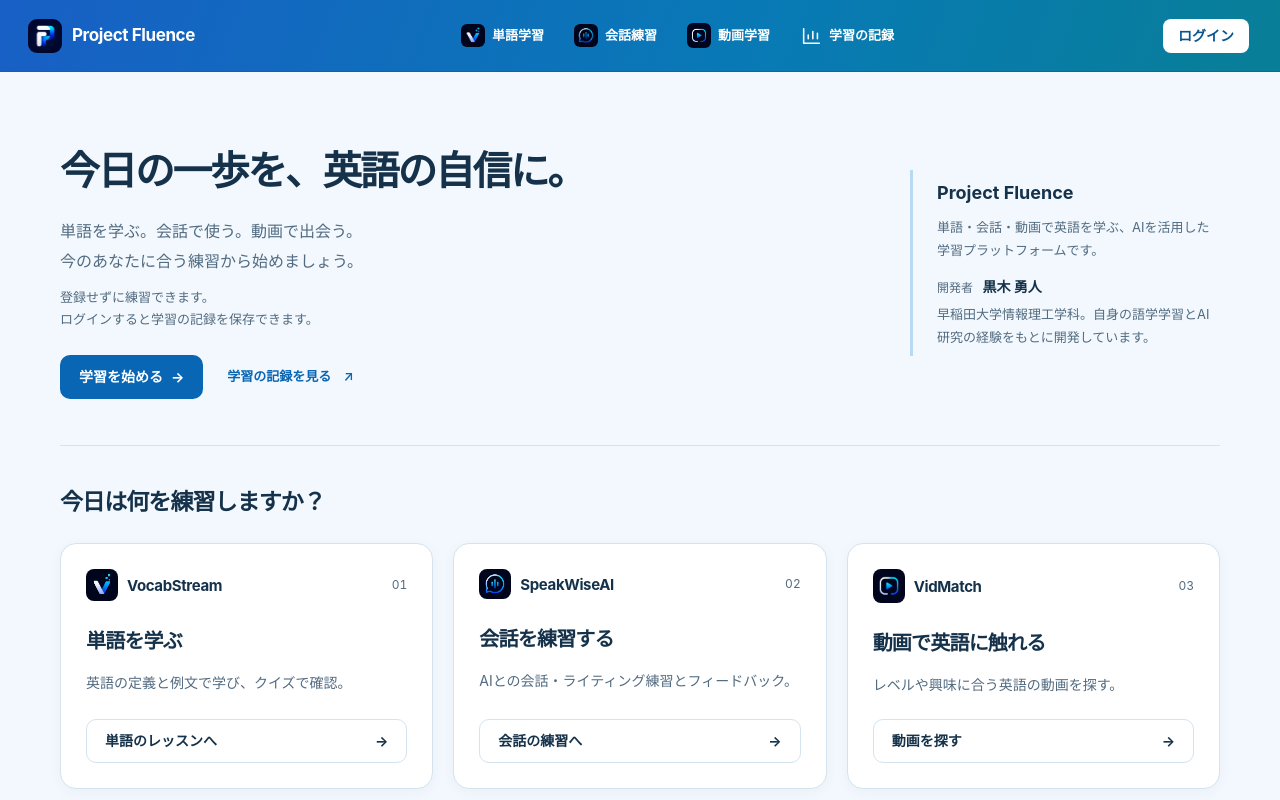
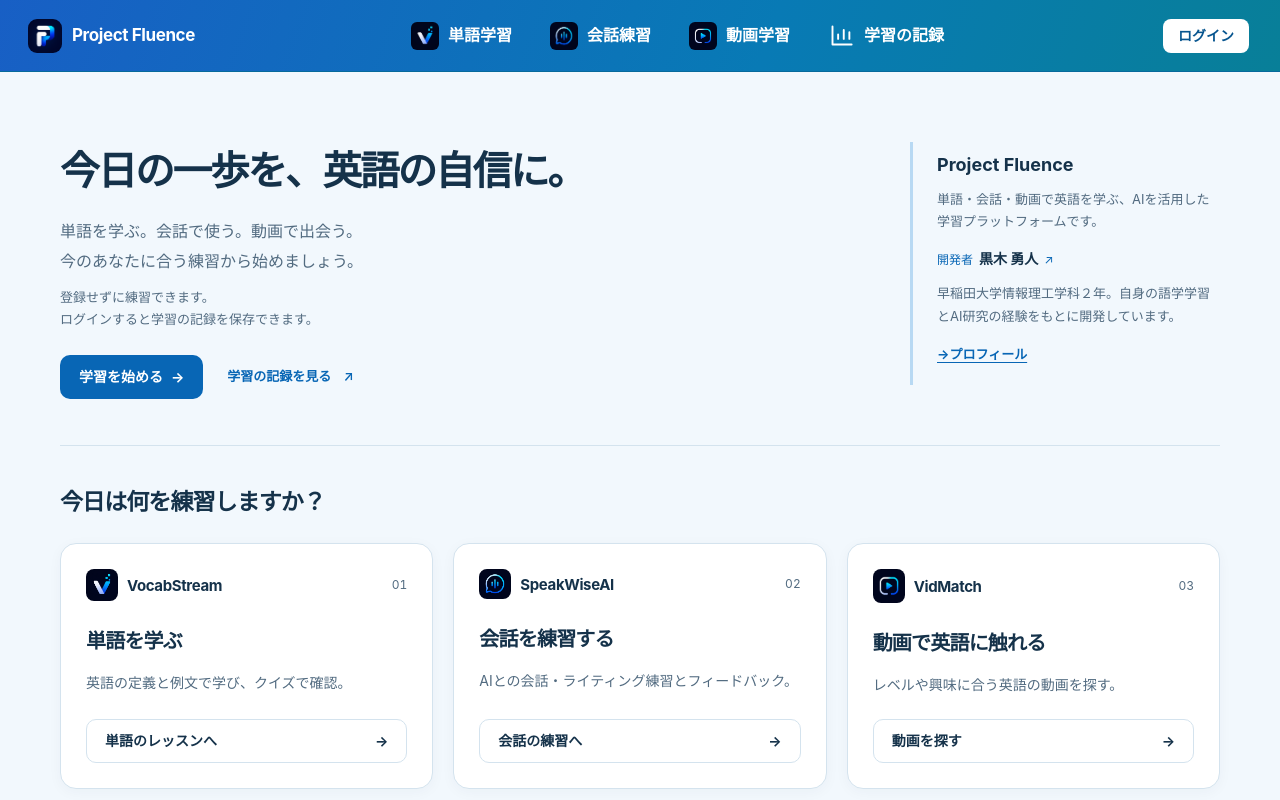
Before and after one commit to dronerd/projectfluence, a Next.js app: page / in a window 1280 px wide. Shown: the top 800 px of the page. Built offline with nearby package versions, Linux system fonts and the light colour scheme; no server answers.

Commit message:
Update homepage profile and desktop navigation

```diff
--- a/app/globals.css
+++ b/app/globals.css
@@ -85,6 +85,13 @@ img, svg { flex-shrink: 0; }
 .pf-modal::backdrop { background: rgb(13 22 43 / 48%); }
 .pf-footer { display: flex; flex-wrap: wrap; justify-content: space-between; align-items: center; gap: 16px; padding: 26px 0; margin-top: 36px; border-top: 1px solid var(--pf-border); color: var(--pf-muted); font-size: 12px; }
 .pf-footer a { min-height: 44px; display: inline-flex; align-items: center; text-decoration: underline; text-underline-offset: 3px; }
+@media (min-width: 1100px) {
+  .pf-nav { gap: 10px; }
+  .pf-nav a { font-size: 16px; }
+  .pf-nav-label { gap: 9px; padding: 7px 10px; }
+  .pf-nav-logo { width: 28px; height: 28px; }
+  .pf-nav svg { width: 27px; height: 27px; }
+}
 @media (min-width: 900px) and (max-width: 1099px) {
   :root { --pf-header-height: 64px; }
   .pf-header-inner { padding-inline: 20px; gap: 16px; }
--- a/app/home.css
+++ b/app/home.css
@@ -10,7 +10,10 @@
 .home-project-intro h2 { font-size: 18px; font-weight: 700; margin: 0 0 8px; }
 .home-project-intro p { font-size: 13px; color: var(--pf-muted); line-height: 1.75; }
 .home-project-intro .home-project-author { margin-top: 14px; margin-bottom: 3px; font-size: 12px; }
-.home-project-author strong { color: var(--pf-text); font-size: 14px; font-weight: 650; margin-left: 6px; }
+.home-project-author a { display: inline-flex; align-items: baseline; gap: 6px; min-height: 32px; color: var(--pf-primary); text-decoration: none; }
+.home-project-author a:hover, .home-project-author a:focus-visible { text-decoration: underline; text-underline-offset: 3px; }
+.home-project-author strong { color: var(--pf-text); font-size: 14px; font-weight: 650; }
+.home-profile-link { display: inline-flex; align-items: center; min-height: 44px; margin-top: 5px; color: var(--pf-primary); font-size: 13px; font-weight: 650; text-decoration: underline; text-underline-offset: 3px; }
 .home-section-heading { display: flex; justify-content: space-between; gap: 16px; align-items: end; margin-bottom: 22px; }
 .home-section-heading h2 { font-size: 23px; font-weight: 700; letter-spacing: -.04em; margin-top: 6px; }
 .home-practice { border-top: 1px solid var(--pf-border); padding-top: 32px; }
@@ -44,9 +47,14 @@
 .home-developer-heading h2 { display: flex; align-items: baseline; flex-wrap: wrap; gap: 8px 14px; font-size: 22px; margin: 4px 0; }
 .home-developer-heading h2 span { font-size: 13px; font-weight: 500; color: var(--pf-muted); }
 .home-developer-heading > p:last-child { font-size: 13px; }
+.home-developer-heading .pf-eyebrow a { color: var(--pf-primary); text-decoration: underline; text-underline-offset: 3px; }
 .home-profile-grid { display: grid; grid-template-columns: repeat(2, minmax(0,1fr)); gap: 32px; margin-top: 22px; }
-.home-about-links { display: flex; gap: 18px; flex-wrap: wrap; margin-top: 12px; }
-.home-about-links a { display: inline-flex; align-items: center; min-height: 44px; color: var(--pf-primary); text-decoration: underline; }
+.home-profile-university { grid-column: 1 / -1; }
+.home-inline-link { color: var(--pf-primary); text-decoration: underline; text-decoration-thickness: 1px; text-underline-offset: 3px; }
+.home-about-links { display: flex; gap: 10px; flex-wrap: wrap; margin-top: 24px; }
+.home-about-links a { display: inline-flex; align-items: center; gap: 7px; min-height: 44px; padding: 6px 12px; border: 1px solid var(--pf-primary-border); border-radius: 9px; color: var(--pf-primary); font-weight: 650; text-decoration: none; }
+.home-about-links a:hover { background: var(--pf-primary-soft); }
+.home-about-links svg { width: 18px; height: 18px; flex: none; }
 .home-mobile-break { display: none; }
 @media (max-width: 1000px) { .home-intro { gap: 32px; grid-template-columns: minmax(0,1fr) 260px; } .home-practice-card { padding: 20px; } .home-practice-grid { gap: 14px; } .home-practice-card h3 { font-size: 18px; } }
 @media (max-width: 759px) {
@@ -73,5 +81,6 @@
   .home-about-content { padding-top: 12px; }
   .home-developer { margin-top: 20px; padding-top: 20px; }
   .home-profile-grid { grid-template-columns: 1fr; gap: 20px; margin-top: 18px; }
+  .home-profile-university { grid-column: auto; }
 }
 @media (max-width: 420px) { .home-mobile-break { display: inline; } .home-intro h1 { font-size: 27px; } .home-intro-actions { gap: 8px 16px; } }
--- a/app/page.tsx
+++ b/app/page.tsx
@@ -24,8 +24,9 @@ export default function HomePage() {
         <aside className="home-project-intro" aria-labelledby="home-project-title">
           <h2 id="home-project-title">Project Fluence</h2>
           <p>単語・会話・動画で英語を学ぶ、AIを活用した学習プラットフォームです。</p>
-          <p className="home-project-author">開発者 <strong>黒木 勇人</strong></p>
-          <p>早稲田大学情報理工学科。自身の語学学習とAI研究の経験をもとに開発しています。</p>
+          <p className="home-project-author"><a href="https://yutokuroki.vercel.app/ja" target="_blank" rel="noopener noreferrer">開発者 <strong>黒木 勇人</strong><span aria-hidden="true">↗</span></a></p>
+          <p>早稲田大学情報理工学科２年。自身の語学学習とAI研究の経験をもとに開発しています。</p>
+          <a className="home-profile-link" href="https://yutokuroki.vercel.app/ja" target="_blank" rel="noopener noreferrer">→プロフィール<span className="sr-only">（新しいタブで開く）</span></a>
         </aside>
       </section>
       <section id="apps" aria-labelledby="practice-title" className="home-practice">
@@ -50,24 +51,32 @@ export default function HomePage() {
             </section>
             <section className="home-developer" aria-labelledby="home-developer-title">
               <header className="home-developer-heading">
-                <p className="pf-eyebrow">開発者</p>
+                <p className="pf-eyebrow"><a href="https://yutokuroki.vercel.app/ja" target="_blank" rel="noopener noreferrer">開発者 ↗</a></p>
                 <h2 id="home-developer-title">黒木 勇人 <span lang="en">Yuto Kuroki</span></h2>
-                <p>早稲田大学情報理工学科 · ISEF 2025日本代表</p>
+                <p>早稲田大学情報理工学科２年</p>
               </header>
-              <p>Project Fluenceを立ち上げ、英語学習アプリの開発と、noteでの学習方法の発信に取り組んでいます。</p>
               <div className="home-profile-grid">
                 <section aria-labelledby="home-language-title">
                   <h3 id="home-language-title">語学学習と発信</h3>
-                  <p>14歳で英検1級に上位1％で合格。TOEFL iBT 116/120、TOEIC 990/990を取得し、ケンブリッジ英検C2 Proficiencyではリーディング・リスニング満点で合格しました。</p>
-                  <p>ドイツ語はGoethe-Zertifikat C2の読む・聞く・話す技能と、C1の書く技能を取得。ゲーテ・インスティトゥート学生新聞の編集にも携わりました。</p>
+                  <p>14歳で英検1級に上位1％の成績で合格。TOEFL iBT 116/120、TOEIC 990/990を取得し、ケンブリッジ英検C2 Proficiencyではリーディング・リスニング満点で合格しました。</p>
+                  <p>高校からドイツ語を学び、現在はGoethe-Zertifikat C2の読む・聞く・話す技能と、C1の書く技能を取得し、ネイティブに近い高度なドイツ語力を身につけています。</p>
+                  <p>外国語の習得を通して世界に挑戦する人を日本から増やすため、英語学習プラットフォームProject Fluenceの開発や、<a className="home-inline-link" href="https://note.com/yutokuroki" target="_blank" rel="noopener noreferrer">note<span className="sr-only">（新しいタブで開く）</span></a>での学習方法の発信に取り組んでいます。</p>
                 </section>
                 <section aria-labelledby="home-research-title">
                   <h3 id="home-research-title">AI研究と国際経験</h3>
-                  <p>Nakatani RIESプログラムを通じ、ジョージア工科大学EPIC Labでロボット外骨格向けの深層学習を研究しています。</p>
-                  <p>楽天AI for Businessのインターンでは、英語を主言語とするチームで、AIエージェントの安全性研究と評価実験に取り組みました。</p>
+                  <p>高校時代からAI分野の研究に取り組んでいます。高校３年時には、ドローン配送の最適化アルゴリズムに関する研究でJSEC2025のソニー賞を受賞し、国際学生科学技術フェア（ISEF2025）に日本代表として出場しました。また、<a className="home-inline-link" href="https://www.mext.go.jp/b_menu/houdou/2025/1416581_00001.htm" target="_blank" rel="noopener noreferrer">文部科学大臣特別賞<span className="sr-only">（新しいタブで開く）</span></a>を受賞しました。</p>
+                  <p>大学１年時にはRakuten AI for Businessでインターンを行い、2026年夏には中谷財団の奨学生として、ジョージア工科大学で脳卒中患者の歩行を支援する深層学習モデルを研究しました。現在は機械学習、RAG、Biomedical Knowledge Graph、ヘルスケアへの応用などに興味を持っています。</p>
+                </section>
+                <section className="home-profile-university" aria-labelledby="home-university-title">
+                  <h3 id="home-university-title">大学</h3>
+                  <p>早稲田大学情報理工学科２年です。早稲田大学基幹理工学部の２〜４年生の中から、学業成績が特に優秀な６人に贈られる大隈記念奨学金を受給しています。</p>
                 </section>
               </div>
-              <div className="home-about-links"><a href="https://yutokuroki.vercel.app/ja" target="_blank" rel="noopener noreferrer">詳しいプロフィール ↗</a><a href="https://www.linkedin.com/in/yutokuroki/" target="_blank" rel="noopener noreferrer">LinkedIn ↗</a><a href="https://note.com/projectfluence" target="_blank" rel="noopener noreferrer">note ↗</a></div>
+              <div className="home-about-links">
+                <a href="https://yutokuroki.vercel.app/ja" target="_blank" rel="noopener noreferrer"><svg viewBox="0 0 24 24" fill="none" stroke="currentColor" strokeWidth="1.8" strokeLinecap="round" strokeLinejoin="round" aria-hidden="true"><circle cx="12" cy="7" r="3.5"/><path d="M5 20v-2a7 7 0 0 1 14 0v2"/></svg>プロフィール ↗</a>
+                <a href="https://www.linkedin.com/in/yutokuroki" target="_blank" rel="noopener noreferrer"><svg viewBox="0 0 24 24" fill="currentColor" aria-hidden="true"><path d="M20.4 2H3.6C2.7 2 2 2.7 2 3.6v16.8c0 .9.7 1.6 1.6 1.6h16.8c.9 0 1.6-.7 1.6-1.6V3.6c0-.9-.7-1.6-1.6-1.6ZM8 18.7H5.1V9.3H8v9.4ZM6.6 8a1.7 1.7 0 1 1 0-3.4 1.7 1.7 0 0 1 0 3.4Zm12.1 10.7h-2.9v-4.6c0-1.1 0-2.5-1.5-2.5s-1.8 1.2-1.8 2.4v4.7H9.6V9.3h2.8v1.3h.1a3.1 3.1 0 0 1 2.8-1.5c3 0 3.4 1.9 3.4 4.4v5.2Z"/></svg>LinkedIn ↗</a>
+                <a href="https://note.com/yutokuroki" target="_blank" rel="noopener noreferrer"><svg viewBox="0 0 24 24" fill="none" stroke="currentColor" strokeWidth="2.2" strokeLinecap="round" strokeLinejoin="round" aria-hidden="true"><path d="M5 19V5h4l7 10V5h3v14h-4L8 9v10H5Z"/></svg>note ↗</a>
+              </div>
             </section>
           </div>
         </details>
```
